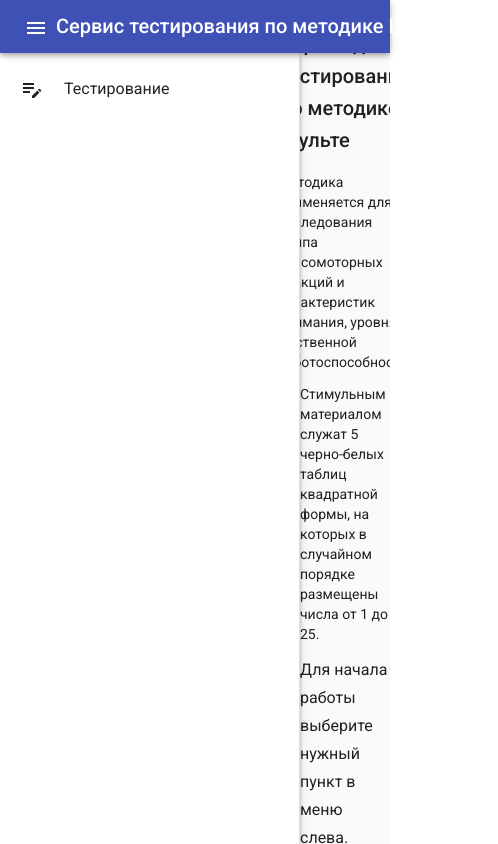
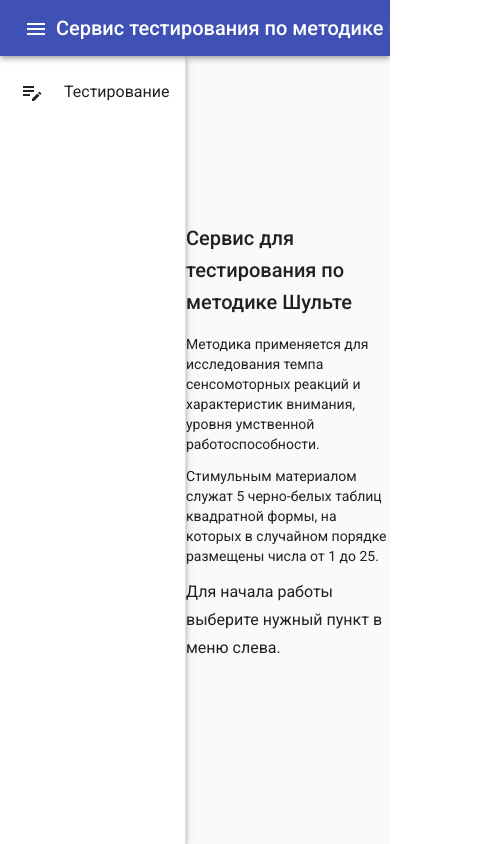
Before and after one commit to MaksiMilian789/dnd-web, an Angular app: page / in a window 390 px wide. Shown: the whole page, 498 px wide, since content can reach past the window. Built offline with nearby package versions, Linux system fonts and the light colour scheme.

Commit message:
feat: использование media css

```diff
--- a/src/app/app-shell/app-shell.component.scss
+++ b/src/app/app-shell/app-shell.component.scss
@@ -10,7 +10,6 @@
 
   .sidenav {
     min-width: 300px;
-    max-width: min(80%, 600px);
   }
 
   :host::ng-deep.mat-drawer-inner-container {
--- a/src/styles.scss
+++ b/src/styles.scss
@@ -1,8 +1,27 @@
 /* You can add global styles to this file, and also import other style files */
 @import "~@angular/material/prebuilt-themes/indigo-pink.css";
 
-html, body { height: 100%; }
-body { margin: 0; font-family: Roboto, "Helvetica Neue", sans-serif; }
+html,
+body {
+  height: 100%;
+}
+body {
+  margin: 0;
+  font-family: Roboto, "Helvetica Neue", sans-serif;
+}
+
+@media screen and (max-width: 500px) {
+  body,
+  html {
+    width: 100vw !important;
+    overflow: hidden !important;
+  }
+
+  .sidenav{
+    max-width: 50vw !important;
+    min-width: 30vw !important;
+  }
+}
 
 .spacer {
   flex: 1 1 auto;
```
